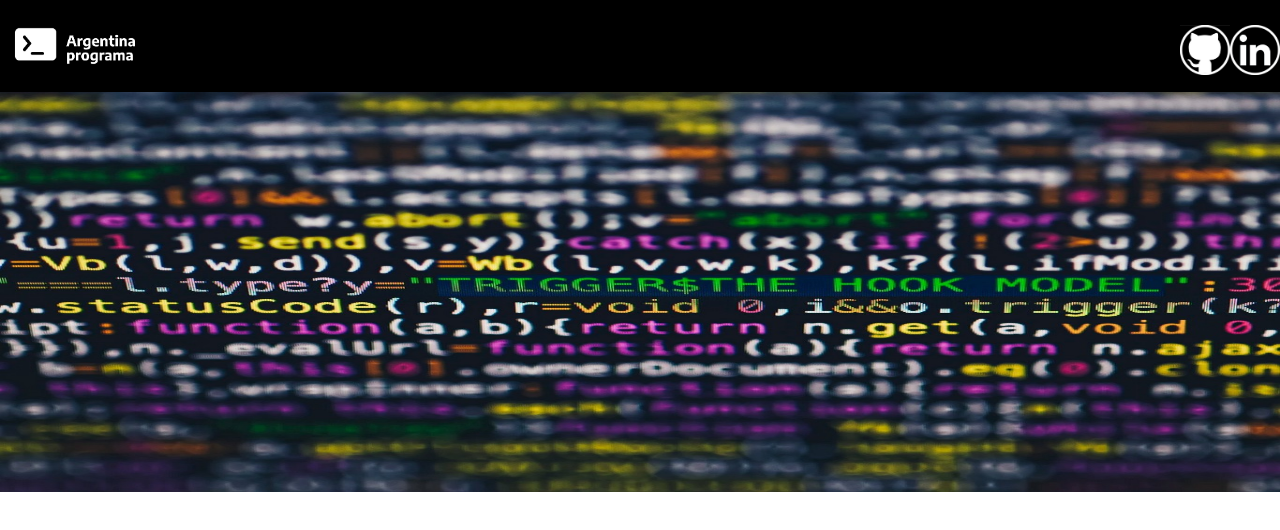
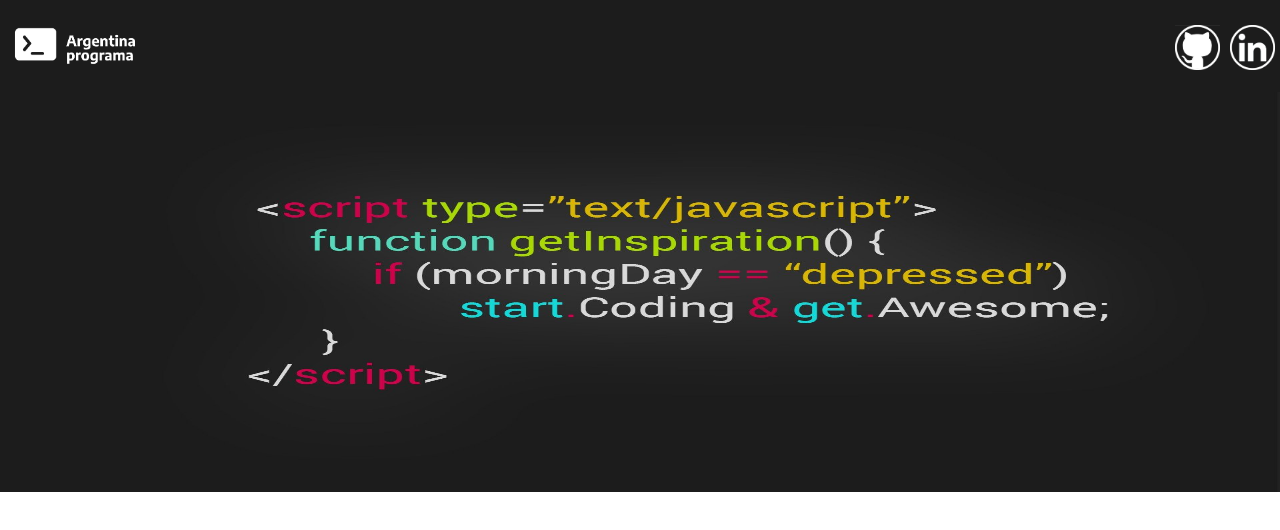
Before and after one commit to pereyrahugor/TP-ProyectoIntegrador-ArgProg-PereyraHugoReynaldo, an Angular app in the folder TPF_PereyraHugoR/: page / in a window 1280 px wide. Shown: the top 530 px of the page. Built offline with nearby package versions, Linux system fonts and the light colour scheme.

Commit message:
Corrección de links
se agrego espacio entre iconos de redes sociales y se corrigió link de linkedin para acceder sin necesidad de estar logueado en la plataforma

```diff
--- a/TPF_PereyraHugoR/src/app/components/header/header.component.css
+++ b/TPF_PereyraHugoR/src/app/components/header/header.component.css
@@ -1,5 +1,5 @@
 div{
-    background-color: black;
+    background-color: #1c1c1c;
 }
 app-logos-rs{
     float: right;
--- a/TPF_PereyraHugoR/src/app/components/logos-rs/logos-rs.component.css
+++ b/TPF_PereyraHugoR/src/app/components/logos-rs/logos-rs.component.css
@@ -1,3 +1,3 @@
 img{
-    width: 50px;
+    width: 45px;
 }
--- a/TPF_PereyraHugoR/src/app/components/logos-rs/logos-rs.component.html
+++ b/TPF_PereyraHugoR/src/app/components/logos-rs/logos-rs.component.html
@@ -1,4 +1,4 @@
 <div>
-    <a href="https://github.com/pereyrahugor" target="_blank"><img src="../../../assets/github.png" id="icon-github"></a>
-    <a href="https://www.linkedin.com/in/hugo-pereyra-021b4712a/" target="_blank"><img src="../../../assets/linkedin.png" id="icon-linkedin"></a>
+    <a href="https://github.com/pereyrahugor" target="_blank"><img src="../../../assets/github.png" id="icon-github" [hspace]="5"></a>
+    <a href="https://www.linkedin.com/in/hugo-pereyra-HRP" target="_blank"><img src="../../../assets/linkedin.png" id="icon-linkedin" [hspace]="5"></a>
 </div>
```
Also changed, not shown: TPF_PereyraHugoR/src/assets/Banner.jpg.
